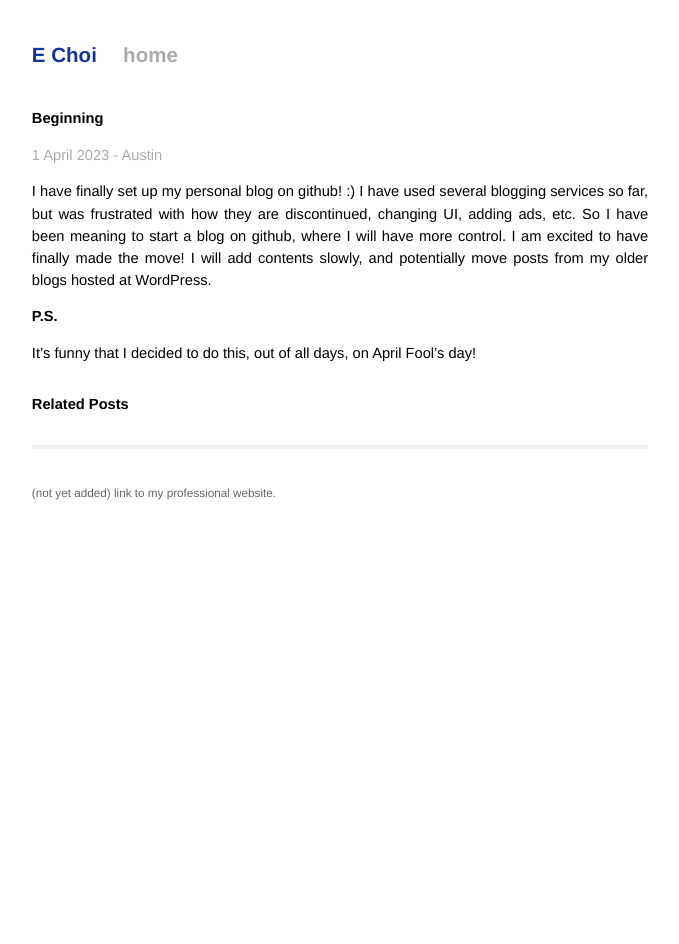
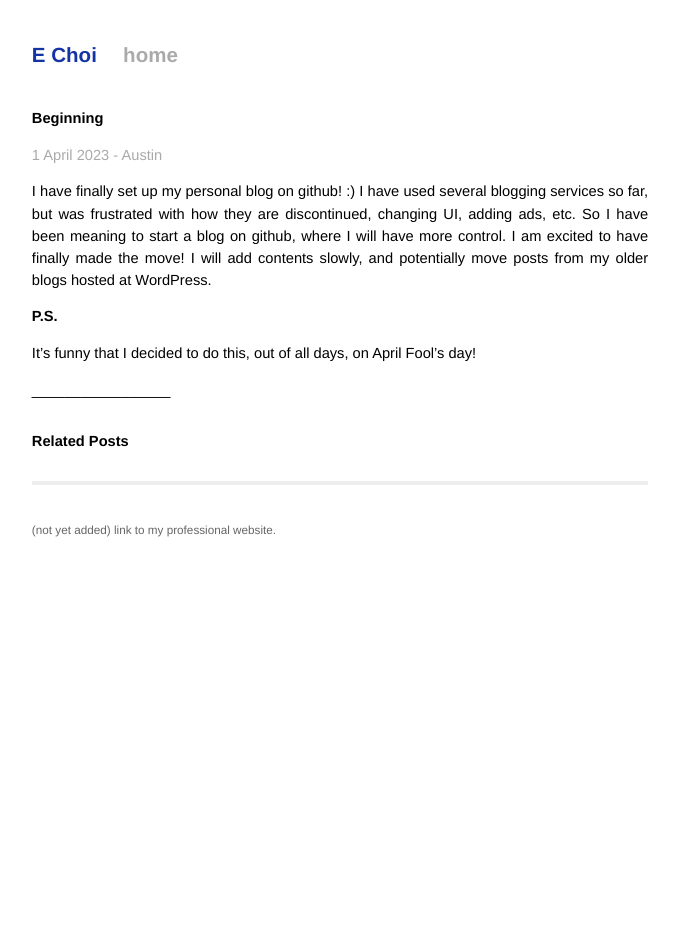
Before and after one commit to hwiperion/hwiperion.github.io, a Jekyll site: the page built from _posts/2023-04-01-beginning.markdown, in a window 1280 px wide. Shown: the whole page, without its empty margins (300-979 px from the left). Built offline with Jekyll 4.4.1, drawn with Linux system fonts in a browser that asks for light colours.

Commit message:
added line

```diff
--- a/_layouts/post.html
+++ b/_layouts/post.html
@@ -5,6 +5,7 @@ layout: default
 {{ content }}
 </div>
 
+_________________
 <div id="related">
   <h2>Related Posts</h2>
   <ul class="posts">
--- a/_posts/2023-04-01-beginning.markdown
+++ b/_posts/2023-04-01-beginning.markdown
@@ -13,5 +13,5 @@ I have used several blogging services so far, but was frustrated with how they a
 So I have been meaning to start a blog on github, where I will have more control.
 I am excited to have finally made the move! I will add contents slowly, and potentially move posts from my older blogs hosted at WordPress.
 
-## P.S.
+### P.S.
 It's funny that I decided to do this, out of all days, on April Fool's day!
```
